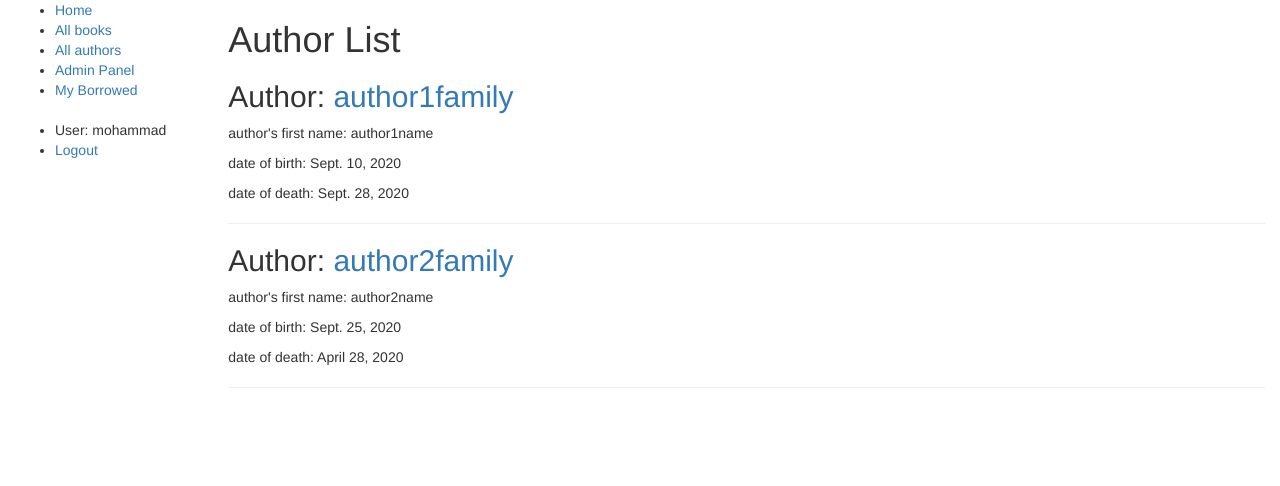
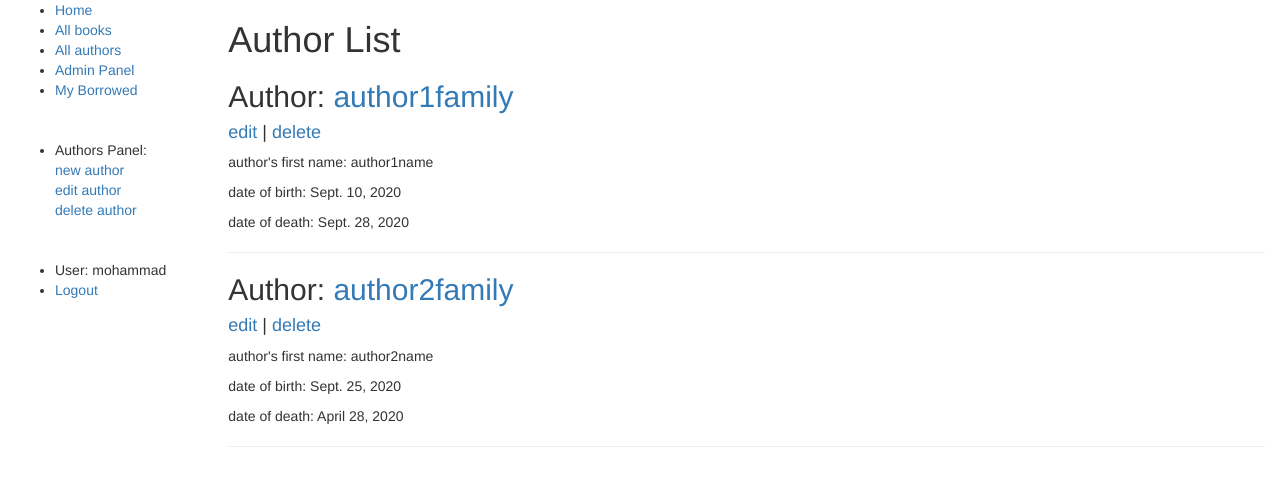
Before and after one commit to mhdan/train1_django, a Django app: page /mylibrary/authors/ in a window 1280 px wide. Shown: the top 486 px of the page. Run offline with Django 3.2, Linux system fonts and the light colour scheme; the first user in the database is signed in; data comes from the database, SQL or seed files in the repository; some libraries are stand-ins or nearby versions.

Commit message:
adding create, edit, delete authors ablity and their template and Views with login required and fixing urls

```diff
--- a/my_library/templates/my_library/author_detail.html
+++ b/my_library/templates/my_library/author_detail.html
@@ -5,6 +5,7 @@
 <h1>Author Information</h1>
 <hr>
 <h2>Author: {{ author.last_name }}</h2>
+<h4><a href="{% url 'my_library:author-update' author.id %}">edit</a> | <a href="{% url 'my_library:author-delete' author.id %}">delete</a></h4>
 <p><strong>author's first name:</strong> {{ author.first_name }}</p>
 <p><strong>date of birth:</strong> {{ author.date_of_birth }}</p>
 <p><strong>date of death:</strong> {{ author.date_of_death }}</p>
--- a/my_library/templates/my_library/author_list.html
+++ b/my_library/templates/my_library/author_list.html
@@ -4,6 +4,7 @@
 <h1>Author List</h1>
 {% for author in author_list %}
     <h2>Author:<a href="{{ author.get_absolute_url }}"> {{ author.last_name }}</a></h2>
+    <h4><a href="{% url 'my_library:author-update' author.id %}">edit</a> | <a href="{% url 'my_library:author-delete' author.id %}">delete</a></h4>
     <p>author's first name: {{ author.first_name }}</p>
     <p>date of birth: {{ author.date_of_birth }}</p>
     <p>date of death: {{ author.date_of_death }}</p>
--- a/my_library/templates/my_library/base_generic.html
+++ b/my_library/templates/my_library/base_generic.html
@@ -30,6 +30,15 @@
                     <li><a href="{% url 'my_library:my-borrowed' %}">My Borrowed</a></li>
                     <br>
                     {% if user.is_authenticated %}
+                    <br>
+                    <li>Authors Panel:</li>
+                    <a href="{% url 'my_library:author-create' %}">new author</a><br>
+                    <a href="{% url 'my_library:authors' %}">edit author</a><br>        <!-- link to authors to select one author and then edit or delete it -->
+                    <a href="{% url 'my_library:authors' %}">delete author</a><br>      <!-- link to authors to select one author and then edit or delete it -->
+                    <br>
+                    <br>
+                    {% endif %}
+                    {% if user.is_authenticated %}
                         <li>User: {{ user.get_username }}</li>
                         <li><a href="{% url 'logout'%}?next={{request.path}}">Logout</a></li>
                     {% else %}
--- a/my_library/urls.py
+++ b/my_library/urls.py
@@ -12,4 +12,7 @@ urlpatterns = [
     path("author/<int:pk>/", views.AuthorDetailView.as_view(), name="author-detail"),
     path("mybooks/", views.LoanedBooksByUserModelListView.as_view(), name="my-borrowed"),
     path("book/<slug:pk>/renew/", views.renew_book_librarian, name="renew-book-librarian"),
+    path("author/create/", views.AuthorCreateView.as_view(), name="author-create"),
+    path("author/<int:pk>/update/", views.AuthorUpdateView.as_view(), name="author-update"),
+    path("author/<int:pk>/delete/", views.AuthorDeleteView.as_view(), name="author-delete"),
 ]
--- a/my_library/views.py
+++ b/my_library/views.py
@@ -1,6 +1,7 @@
 from django.shortcuts import render, get_object_or_404
 from django.http import HttpResponseRedirect
-from django.urls import reverse
+# for reverse from 'class base' Views!
+from django.urls import reverse, reverse_lazy
 from django.views import generic
 from django.contrib.auth.decorators import permission_required, login_required
 # this for permission required for specific func View
@@ -77,6 +78,26 @@
                                                   ).filter(status__exact='o').order_by('due_back')
 
 
+class AuthorCreateView(LoginRequiredMixin, generic.CreateView):
+    model = models.Author
+    # template_name = ".html"  ---> the default template view for create is "suffixname_form"
+    fields = '__all__'
+    initial = {'date_of_birth': '05/01/2018'}
+
+
+class AuthorUpdateView(LoginRequiredMixin, generic.UpdateView):
+    model = models.Author
+    # template_name = ".html"  ---> the default template view for update is "suffixname_form"
+    fields = ['first_name', 'last_name', 'date_of_birth', 'date_of_death']
+
+
+class AuthorDeleteView(LoginRequiredMixin, generic.DeleteView):
+    model = models.Author
+    # template_name = ".html"  ---> the default template view for this delete "suffixname_confirm_delete"
+    success_url = reverse_lazy('my_library:authors')
+    # the success_url in others has default url, but in delete you should set it manually!
+
+
 # # it didn't work, and don't let user access this View even if they the specific access!
 # @permission_required('mylibrary.can_renew_due_back')
 def renew_book_librarian(request, pk):
```
Also changed, not shown: my_library/templates/my_library/author_confirm_delete.html (added, +14 -0 lines), my_library/templates/my_library/author_form.html (added, +16 -0 lines), db.sqlite3.
